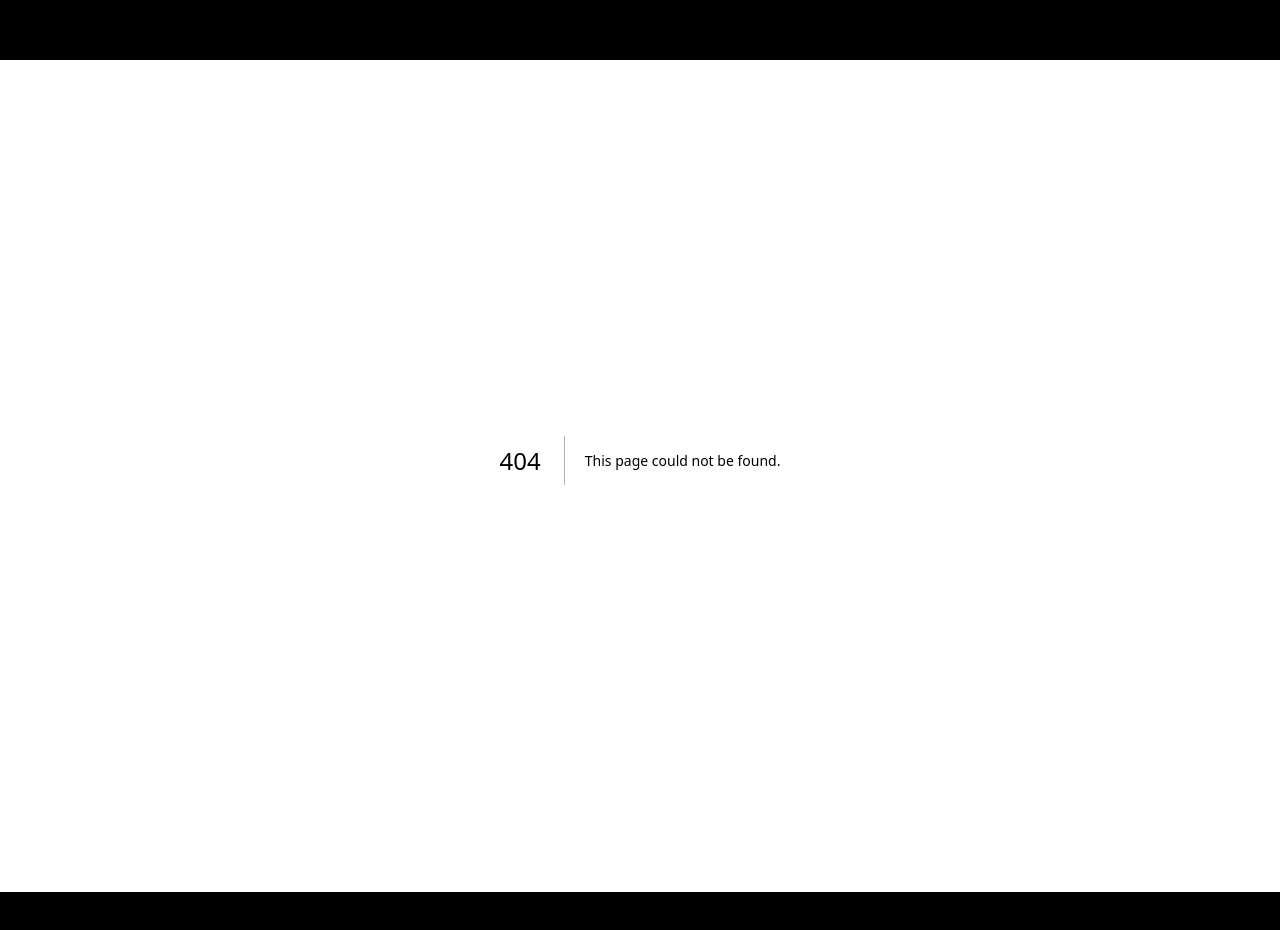
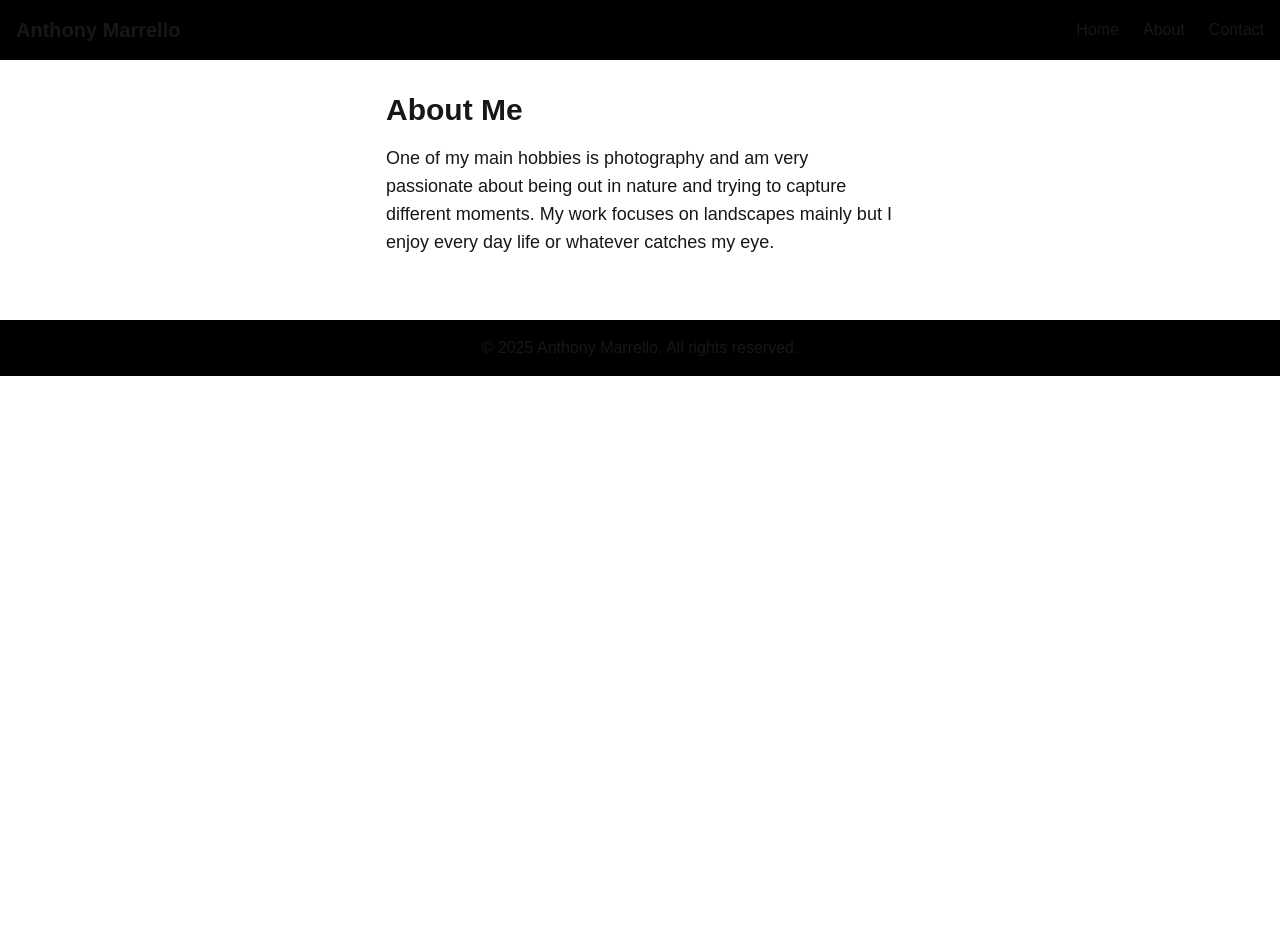
Before and after one commit to Novus817/photography-portfolio, a Next.js app: page /about in a window 1280 px wide. Before the commit this address had no page. Shown: the top 930 px of the page. After the commit the page ends 800 px from the top, so only its background shows below. Built offline with nearby package versions, Linux system fonts and the light colour scheme.

Commit message:
add about component

```diff
--- /dev/null
+++ b/app/about/page.tsx
@@ -0,0 +1,12 @@
+export default function About() {
+  return (
+    <div className="container mx-auto w-135 px-4 py-8">
+      <h1 className="text-3xl font-bold mb-4">About Me</h1>
+      <p className="text-lg">
+        One of my main hobbies is photography and am very passionate about being
+        out in nature and trying to capture different moments. My work focuses on
+        landscapes mainly but I enjoy every day life or whatever catches my eye.
+      </p>
+    </div>
+  );
+}
```
